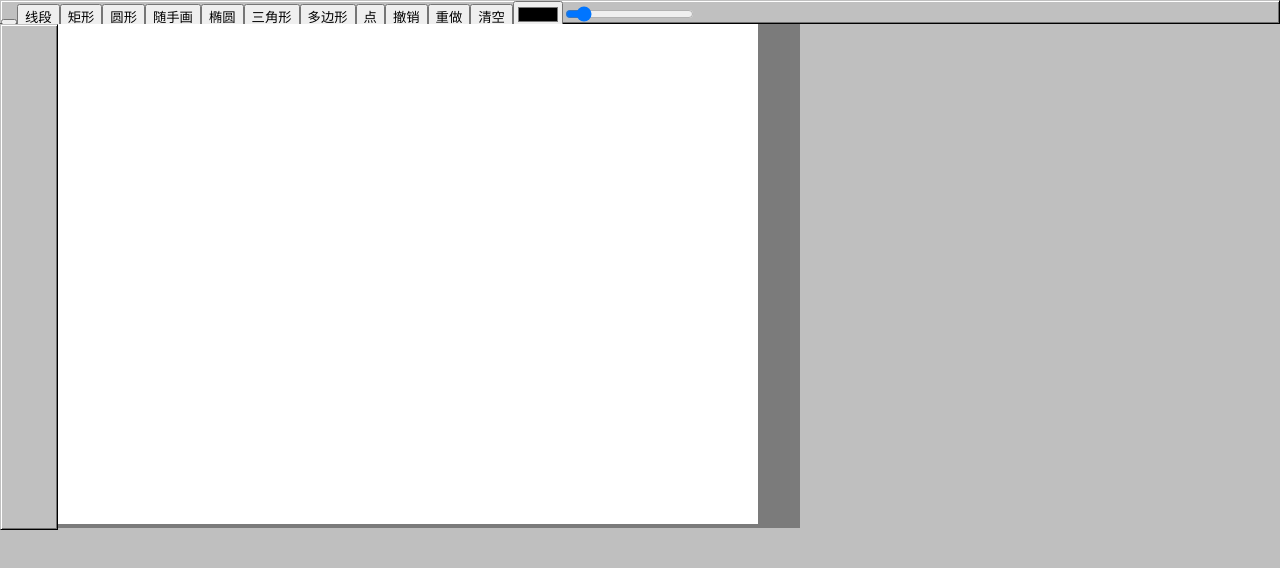
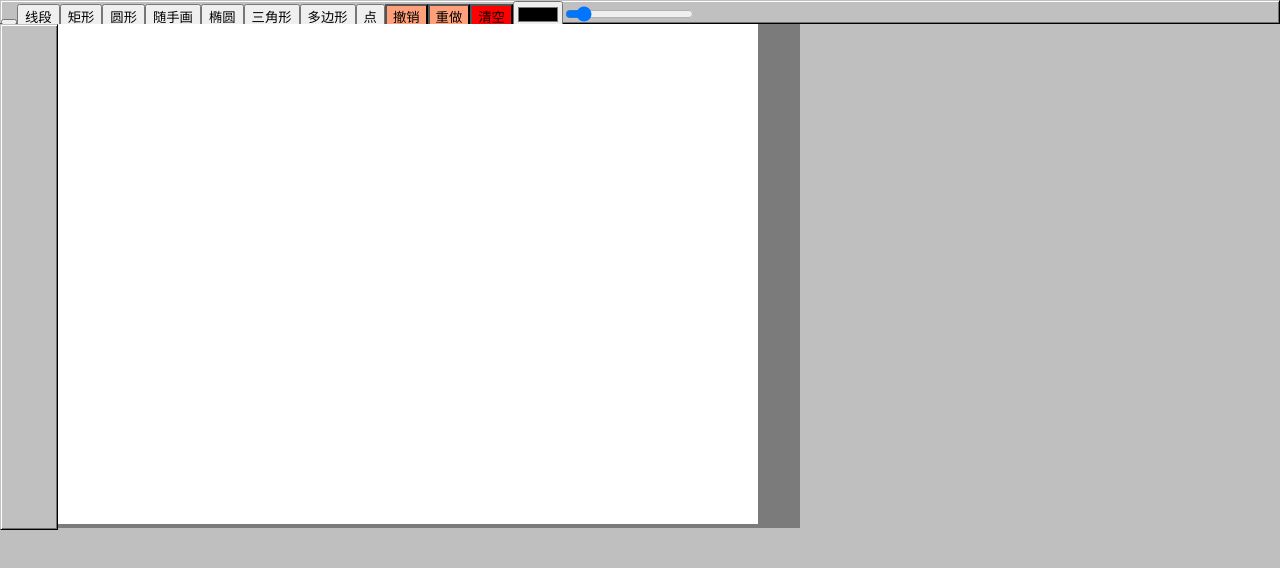
Before and after one commit to Mganzzzzz/painter-vue-tsx, a Vue app: page / in a window 1280 px wide. Shown: the top 568 px of the page. Built offline with nearby package versions, Linux system fonts and the light colour scheme.

Commit message:
按钮样式

```diff
--- a/src/App.scss
+++ b/src/App.scss
@@ -60,5 +60,11 @@ html, body, #root, .App, .body {
       button.active {
         background-color: cornflowerblue;
       }
+      .redo, .undo {
+        background-color: lightsalmon;
+      }
+      .clear {
+        background-color: red;
+      }
     }
 }
--- a/src/components/GraphMenu.tsx
+++ b/src/components/GraphMenu.tsx
@@ -28,9 +28,9 @@ export const GraphMenu = defineComponent({
             {grapyTypesArray.value.map(({active, type, label}) => <button
                 class={{active: active}}
                 onClick={() => props.handleChangeShape(type)}>{label}</button>)}
-            <button class="clear-all-btn" onClick={props.handleUndo}>撤销</button>
-            <button class="clear-all-btn" onClick={props.handleRedo}>重做</button>
-            <button class="clear-all-btn" onClick={props.handleClearAll}>清空</button>
+            <button class="undo" onClick={props.handleUndo}>撤销</button>
+            <button class="redo" onClick={props.handleRedo}>重做</button>
+            <button class="clear" onClick={props.handleClearAll}>清空</button>
             <input type="color" onInput={props.handleSelectColor}/>
             <input type="range" value={10} onChange={props.handleChangeStrokeWidth}/>
         </div>
```
